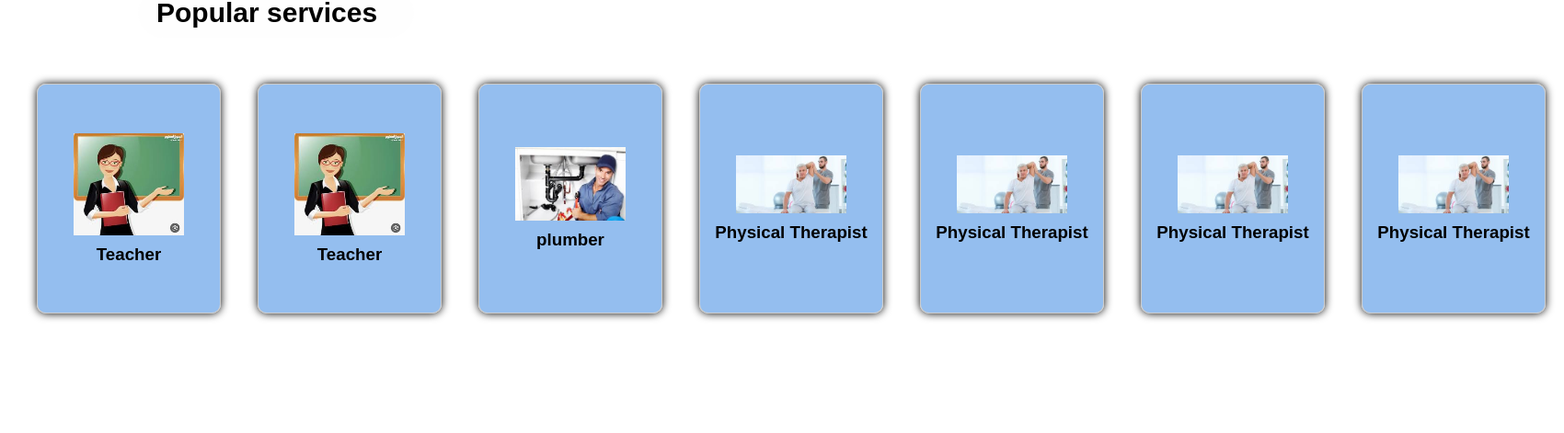
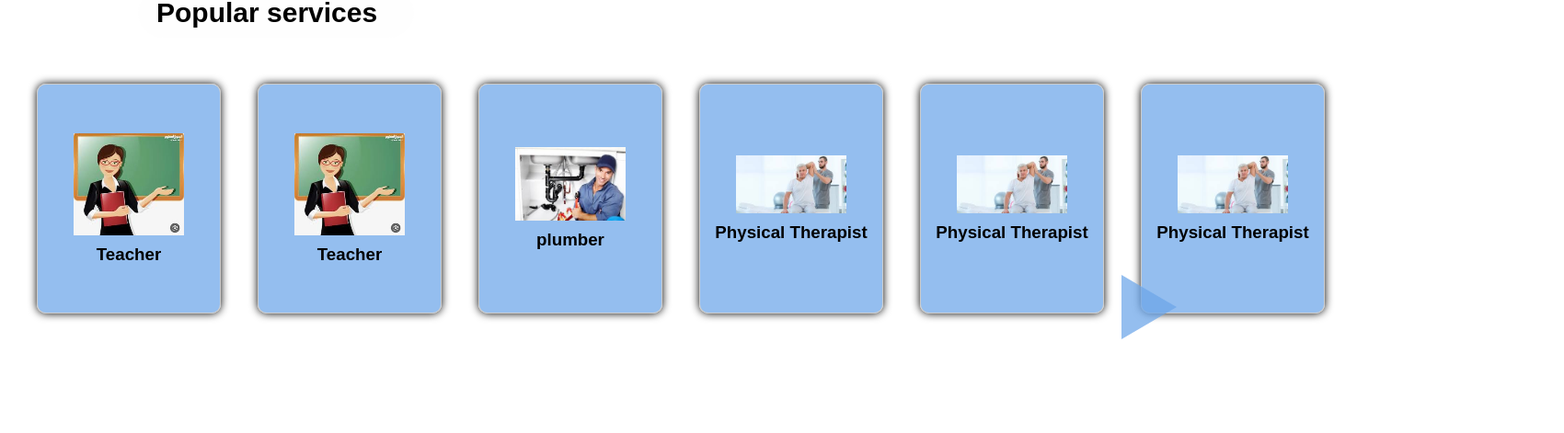
Before and after one commit to majd1144/khadamatcom1, a React (Create React App) app in the folder khadamatcom11/: page / in a window 1280 px wide. Shown: the part 681-1152 px from the top of the page at 92% size, 1700 px wide, since content can reach past the window. After the commit the page ends 1062 px from the top, so only its background shows below. Built offline with nearby package versions, Linux system fonts and the light colour scheme.

Commit message:
last logo

```diff
--- a/khadamatcom11/src/App.css
+++ b/khadamatcom11/src/App.css
@@ -124,28 +124,24 @@ body {
   padding: 20px 50px; /* زيادة الحشو لجعل الزر أكبر */
   font-size: 18px; /* تكبير حجم الخط */
   cursor: pointer; /* تغيير شكل المؤشر */
-  position: relative; /* لتحديد مكان السهم */
   display: inline-block;
   text-transform: uppercase; /* تكبير الحروف */
   margin-left: -50px; /* مسافة من اليسار لجعل الزر بعيد عن البوكس */
-
+  position: absolute;
+  top: 120%;
+  right: 31px;
 }
 
 .button-more::before {
   content: ''; /* محتوى فارغ لرسم السهم */
   position: absolute;
-  top: 100px;
   right: -30px; /* مسافة من اليمين، أكبر للسهم الأكبر */
   border-top: 35px solid transparent; /* جزء علوي من السهم */
   border-bottom: 35px solid transparent; /* جزء سفلي من السهم */
-  border-left: 60px solid #4CAF50; /* لون السهم */
+  border-left: 60px solid ; /* لون السهم */
+}
 
 
-}
-
-.button-more:hover::before {
-  border-left-color: #7ec5e3; /* تغيير لون السهم عند التمرير */
-}
 .nav{
   position:sticky;
   top:0;
--- a/khadamatcom11/src/components/HomePage.jsx
+++ b/khadamatcom11/src/components/HomePage.jsx
@@ -20,8 +20,7 @@ export default function HomePage(){
         <p className='p-under-welcomeboard'>Popular services</p>
         <div>
         <ServicesCards/> </div>
-          <button className="button-more"></button>
-
+        <button className="button-more"></button>
       </div>
     );
 }
--- a/khadamatcom11/src/components/Navbar/Navbar.css
+++ b/khadamatcom11/src/components/Navbar/Navbar.css
@@ -6,6 +6,9 @@
     padding: 15px 7%;
     transition: background-color 0.5s ease;
     box-shadow: 0px 0px 10px gray;
+        position: sticky;
+    top: 0;
+    z-index: 1000;
 
 }
 .logo{
--- a/khadamatcom11/src/components/Navbar/Navbar.jsx
+++ b/khadamatcom11/src/components/Navbar/Navbar.jsx
@@ -2,6 +2,7 @@ import './Navbar.css';
 import logo_m from '../../asset/majd.jpg';
 import logo_light from '../../asset/dark.png';
 import logo_dark from '../../asset/light.png';
+import logo_dark_for from '../../asset/logodark.png';
 import search_icon_dark from '../../asset/darks.png';
 import search_icon_light from '../../asset/lights.png';
 import { useEffect } from 'react'; // استيراد useEffect من React
@@ -28,7 +29,22 @@ const Navbar = ({ theme, setTheme }) => {
     document.querySelector('.search-box').style.backgroundColor = isLight
       ? 'rgba(109, 166, 234, 0.73)'
       : '#808080'; // خلفية مربع البحث
+      const buttonMore = document.querySelector('.button-more');
 
+     buttonMore.style.color = isLight
+    ? 'rgba(109, 166, 234, 0.73)'  // لون إذا كان isLight = true
+    : '#3c3838';  // لون إذا كان isLight = false
+      // عشان يغير اللون حسب المود للعنصر لما اتفاعل معه
+      const elements = document.querySelectorAll('.midnav a');
+      elements.forEach((element) => {
+        element.addEventListener('mouseenter', () => {
+          element.style.backgroundColor = isLight ? 'rgba(109, 166, 234, 0.73)' : '#808080';
+        });
+
+        element.addEventListener('mouseleave', () => {
+          element.style.backgroundColor = '';
+        });
+      });
     const services = document.querySelectorAll('.servicesCards li'); // خلفية عناصر الخدمات
     services.forEach(service => {
       service.style.backgroundColor = isLight ? 'rgba(109, 166, 234, 0.73)' : '#ffff';
@@ -37,7 +53,7 @@ const Navbar = ({ theme, setTheme }) => {
 
   return (
     <div className='navbar'>
-      <img src={logo_m} alt="" className='logo1'/>
+      <img src={theme === 'light' ? logo_m : logo_dark_for} alt="" className='logo1'/>
 
       <div className="midnav">
         <ul>
--- a/khadamatcom11/src/components/ServicesCards.jsx
+++ b/khadamatcom11/src/components/ServicesCards.jsx
@@ -7,5 +7,8 @@ export default function ServicesCards(){
         {servicesCards.map((service, index) => (
             <Services key={index} {...service} />
           ))}</div>
+
+
+
     );
 }
--- a/khadamatcom11/src/data.js
+++ b/khadamatcom11/src/data.js
@@ -27,10 +27,5 @@ import pic3 from "./asset/Physical Therapist.jfif";
       {
         image:pic3,
         title: 'Physical Therapist',
-      },
-      {
-        image:pic3,
-        title: 'Physical Therapist',
-      },
-
+      }
 ];
```
Also changed, not shown: khadamatcom11/src/asset/logodark.png (added).
